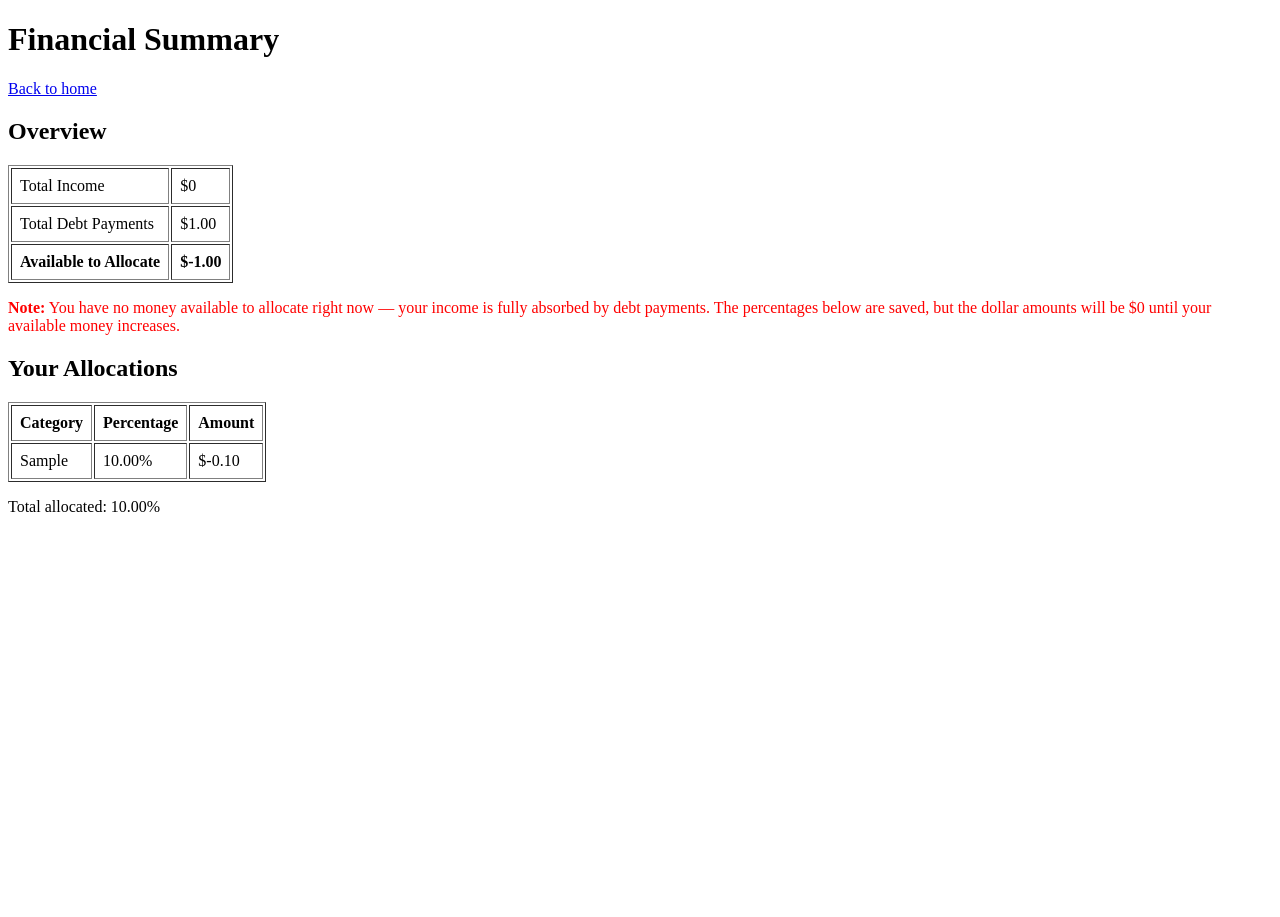
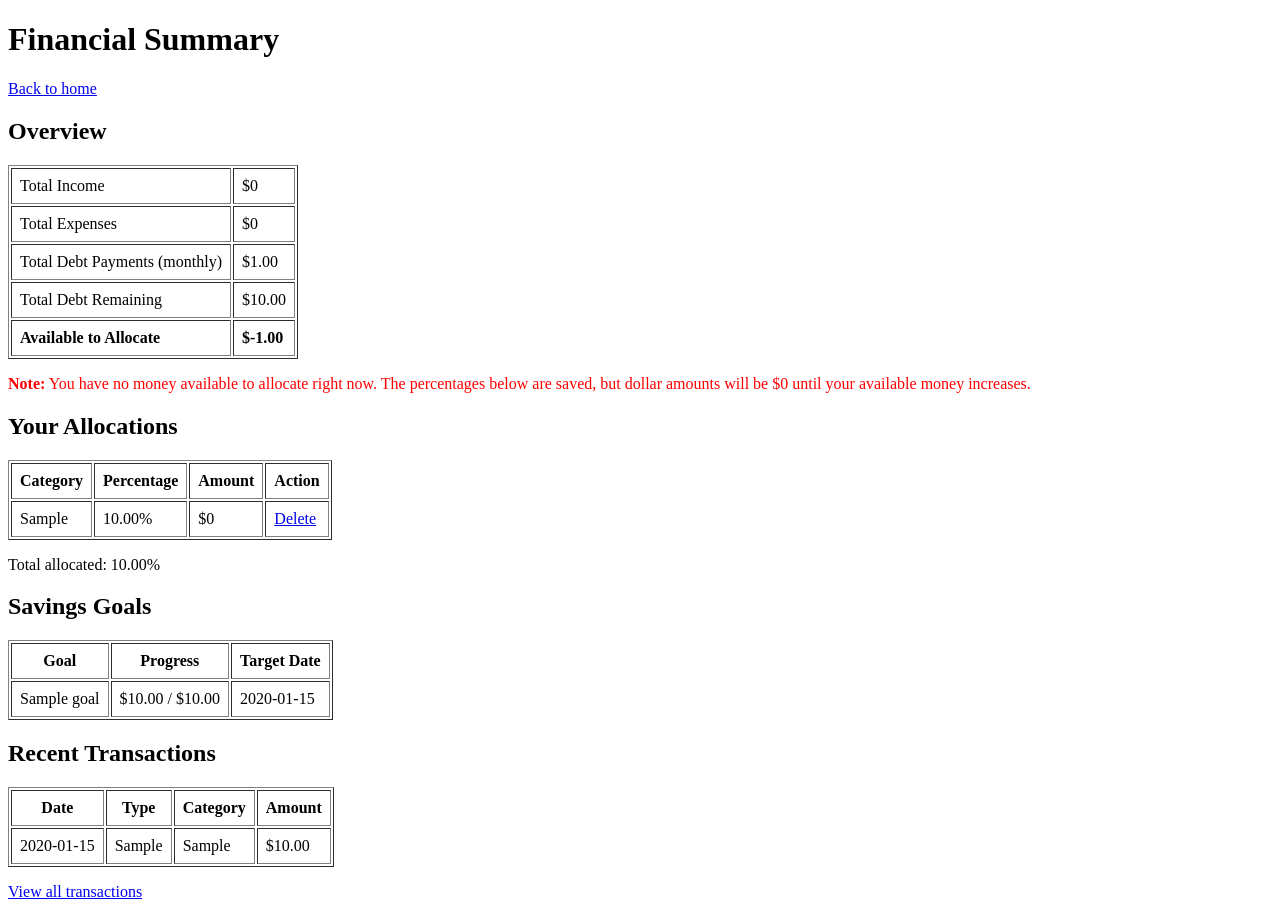
Before and after one commit to Juancho08062/finance-app, a Flask app: page /summary in a window 1280 px wide. Before the commit the page ends 512 px from the top, so only its background shows below. Run offline with Flask 3, Linux system fonts and the light colour scheme; a user stored in the database is signed in; tables that the repository leaves empty hold one stand-in row (values such as "Sample post").

Commit message:
add age-based quick setup, error handling, edit profile, delete routes, consolidated summary dashboard

```diff
--- a/app.py
+++ b/app.py
@@ -81,29 +81,68 @@ def __repr__(self):
 
 
 
+def get_recommended_split(age):
+    if age is None:
+        return [('Needs', 50), ('Fun Money', 30), ('Savings', 20)]
+    elif age < 30:
+        return [('Needs', 50), ('Fun Money', 20), ('Savings', 30)]
+    elif age < 45:
+        return [('Needs', 55), ('Fun Money', 20), ('Savings', 25)]
+    elif age < 60:
+        return [('Needs', 55), ('Fun Money', 15), ('Savings', 30)]
+    else:
+        return [('Needs', 60), ('Fun Money', 15), ('Savings', 25)]
+
+
 @app.route('/')
 def home():
     if current_user.is_authenticated:
-        return f"Hello, {current_user.email}! You are logged in. <a href='/transactions'>View Transactions</a> | <a href='/add_transaction'>Add Transaction</a> | <a href='/debts'>View Debts</a> | <a href='/add_debt'>Add Debt</a> | <a href='/goals'>View Goals</a> | <a href='/add_goal'>Add Goal</a> | <a href='/add_allocation'>Add Allocation</a> | <a href='/summary'>Financial Summary</a> | <a href='/logout'>Logout</a>"
+        return f"Hello, {current_user.email}! You are logged in. <a href='/edit_profile'>Edit Profile</a> | <a href='/transactions'>View Transactions</a> | <a href='/add_transaction'>Add Transaction</a> | <a href='/debts'>View Debts</a> | <a href='/add_debt'>Add Debt</a> | <a href='/goals'>View Goals</a> | <a href='/add_goal'>Add Goal</a> | <a href='/add_allocation'>Add Allocation</a> | <a href='/quick_setup_allocations'>Quick Setup (50/30/20)</a> | <a href='/summary'>Financial Summary</a> | <a href='/logout'>Logout</a>"
     return "Hello! You are not logged in..."
+
+
 @app.route('/register', methods=['GET', 'POST'])
 def register():
     if request.method == 'POST':
         email = request.form.get('email')
         password = request.form.get('password')
+        age = request.form.get('age') or None
+        income = request.form.get('income') or None
 
         existing_user = User.query.filter_by(email=email).first()
         if existing_user:
             return "An account with that email already exists."
 
         hashed_password = generate_password_hash(password)
-        new_user = User(email=email, password_hash=hashed_password)
+        new_user = User(email=email, password_hash=hashed_password, age=age, income=income)
         db.session.add(new_user)
         db.session.commit()
 
         return redirect(url_for('login'))
 
     return render_template('register.html')
+
+@app.route('/edit_profile', methods=['GET', 'POST'])
+@login_required
+def edit_profile():
+    if request.method == 'POST':
+        new_email = request.form.get('email')
+        age = request.form.get('age') or None
+        income = request.form.get('income') or None
+
+        if new_email != current_user.email:
+            existing = User.query.filter_by(email=new_email).first()
+            if existing:
+                return "That email is already taken by another account."
+
+        current_user.email = new_email
+        current_user.age = age
+        current_user.income = income
+        db.session.commit()
+
+        return redirect(url_for('home'))
+
+    return render_template('edit_profile.html')
 
 @app.route('/login', methods=['GET', 'POST'])
 def login():
@@ -186,6 +225,48 @@ def add_debt():
 
     return render_template('add_debt.html')
 
+@app.route('/delete_transaction/<int:id>')
+@login_required
+def delete_transaction(id):
+    t = Transaction.query.get_or_404(id)
+    if t.user_id != current_user.id:
+        return "Not authorized.", 403
+    db.session.delete(t)
+    db.session.commit()
+    return redirect(url_for('transactions'))
+
+
+@app.route('/delete_debt/<int:id>')
+@login_required
+def delete_debt(id):
+    d = Debt.query.get_or_404(id)
+    if d.user_id != current_user.id:
+        return "Not authorized.", 403
+    db.session.delete(d)
+    db.session.commit()
+    return redirect(url_for('debts'))
+
+
+@app.route('/delete_goal/<int:id>')
+@login_required
+def delete_goal(id):
+    g = SavingsGoal.query.get_or_404(id)
+    if g.user_id != current_user.id:
+        return "Not authorized.", 403
+    db.session.delete(g)
+    db.session.commit()
+    return redirect(url_for('goals'))
+
+
+@app.route('/delete_allocation/<int:id>')
+@login_required
+def delete_allocation(id):
+    a = BudgetAllocation.query.get_or_404(id)
+    if a.user_id != current_user.id:
+        return "Not authorized.", 403
+    db.session.delete(a)
+    db.session.commit()
+    return redirect(url_for('summary'))
 
 @app.route('/debts')
 @login_required
@@ -211,6 +292,38 @@ def add_allocation():
         return redirect(url_for('summary'))
 
     return render_template('add_allocation.html')
+
+@app.route('/quick_setup_allocations')
+@login_required
+def quick_setup_allocations():
+    if current_user.age is None:
+        return f"""
+        <h2>Please set your age first</h2>
+        <p>Quick Setup uses your age to recommend a personalized budget split. You haven't set your age yet, so we can't tailor this for you.</p>
+        <p><a href='{url_for('edit_profile')}'>Go to Edit Profile</a> to add your age, then come back here.</p>
+        <p><a href='{url_for('home')}'>Back to home</a></p>
+        """
+
+    try:
+        existing = BudgetAllocation.query.filter_by(user_id=current_user.id).all()
+        for a in existing:
+            db.session.delete(a)
+
+        recommended_split = get_recommended_split(current_user.age)
+        for category, percentage in recommended_split:
+            db.session.add(BudgetAllocation(user_id=current_user.id, category=category, percentage=percentage))
+
+        db.session.commit()
+        return redirect(url_for('summary'))
+
+    except Exception as e:
+        db.session.rollback()
+        return f"""
+        <h2>Quick Setup failed</h2>
+        <p>Something went wrong while setting up your recommended allocations.</p>
+        <p><strong>Reason:</strong> {str(e)}</p>
+        <p><a href='{url_for('home')}'>Back to home</a></p>
+        """, 500
 
 
 @app.route('/add_goal', methods=['GET', 'POST'])
@@ -251,26 +364,38 @@ def summary():
     income_transactions = Transaction.query.filter_by(user_id=current_user.id, type='income').all()
     total_income = sum(t.amount for t in income_transactions) or 0
 
+    expense_transactions = Transaction.query.filter_by(user_id=current_user.id, type='expense').all()
+    total_expenses = sum(t.amount for t in expense_transactions) or 0
+
     user_debts = Debt.query.filter_by(user_id=current_user.id).all()
+    total_debt_remaining = sum(d.remaining_balance for d in user_debts) or 0
     total_debt_payments = sum(d.minimum_payment or 0 for d in user_debts) or 0
 
-    available = total_income - total_debt_payments
+    available = total_income - total_debt_payments - total_expenses
+
+    user_goals = SavingsGoal.query.filter_by(user_id=current_user.id).all()
 
     user_allocations = BudgetAllocation.query.filter_by(user_id=current_user.id).all()
     total_percentage = sum(a.percentage for a in user_allocations) or 0
 
     allocations = []
     for a in user_allocations:
-        amount = available * (a.percentage / 100)
-        allocations.append({'category': a.category, 'percentage': a.percentage, 'amount': round(amount, 2)})
+        amount = available * (a.percentage / 100) if available > 0 else 0
+        allocations.append({'id': a.id, 'category': a.category, 'percentage': a.percentage, 'amount': round(amount, 2)})
+
+    recent_transactions = Transaction.query.filter_by(user_id=current_user.id).order_by(Transaction.date.desc()).limit(5).all()
 
     return render_template(
         'summary.html',
         total_income=total_income,
+        total_expenses=total_expenses,
+        total_debt_remaining=total_debt_remaining,
         total_debt_payments=total_debt_payments,
         available=available,
         allocations=allocations,
-        total_percentage=total_percentage
+        total_percentage=total_percentage,
+        goals=user_goals,
+        recent_transactions=recent_transactions
     )
 if __name__ == '__main__':
     app.run(debug=True)
--- a/templates/debts.html
+++ b/templates/debts.html
@@ -22,6 +22,7 @@
     <td>${{ d.remaining_balance }}</td>
     <td>{{ d.interest_rate }}%</td>
     <td>${{ d.minimum_payment }}</td>
+    <td><a href="{{ url_for('delete_debt', id=d.id) }}" onclick="return confirm('Delete this debt?')">Delete</a></td>
 </tr>
 {% endfor %}
     </table>
--- a/templates/goals.html
+++ b/templates/goals.html
@@ -18,6 +18,7 @@
     <td>{{ g.name }}</td>
     <td>${{ g.current_amount }} / ${{ g.target_amount }}</td>
     <td>{{ g.target_date or 'No deadline' }}</td>
+    <td><a href="{{ url_for('delete_goal', id=g.id) }}" onclick="return confirm('Delete this goal?')">Delete</a></td>
 </tr>
 {% endfor %}
     </table>
--- a/templates/register.html
+++ b/templates/register.html
@@ -10,6 +10,10 @@
         <input type="email" name="email" required><br><br>
         <label>Password:</label>
         <input type="password" name="password" required><br><br>
+        <label>Age:</label>
+        <input type="number" name="age"><br><br>
+        <label>Annual Income:</label>
+        <input type="number" step="0.01" name="income"><br><br>
         <button type="submit">Register</button>
     </form>
 </body>
--- a/templates/summary.html
+++ b/templates/summary.html
@@ -10,33 +10,52 @@
     <h2>Overview</h2>
     <table border="1" cellpadding="8">
         <tr><td>Total Income</td><td>${{ total_income }}</td></tr>
-        <tr><td>Total Debt Payments</td><td>${{ total_debt_payments }}</td></tr>
+        <tr><td>Total Expenses</td><td>${{ total_expenses }}</td></tr>
+        <tr><td>Total Debt Payments (monthly)</td><td>${{ total_debt_payments }}</td></tr>
+        <tr><td>Total Debt Remaining</td><td>${{ total_debt_remaining }}</td></tr>
         <tr><td><strong>Available to Allocate</strong></td><td><strong>${{ available }}</strong></td></tr>
     </table>
 
     {% if available <= 0 %}
-    <p style="color: red;"><strong>Note:</strong> You have no money available to allocate right now — your income is fully absorbed by debt payments. The percentages below are saved, but the dollar amounts will be $0 until your available money increases.</p>
+    <p style="color: red;"><strong>Note:</strong> You have no money available to allocate right now. The percentages below are saved, but dollar amounts will be $0 until your available money increases.</p>
     {% endif %}
 
     <h2>Your Allocations</h2>
     {% if allocations %}
     <table border="1" cellpadding="8">
-        <tr>
-            <th>Category</th>
-            <th>Percentage</th>
-            <th>Amount</th>
-        </tr>
+        <tr><th>Category</th><th>Percentage</th><th>Amount</th><th>Action</th></tr>
         {% for a in allocations %}
-        <tr>
-            <td>{{ a.category }}</td>
-            <td>{{ a.percentage }}%</td>
-            <td>${{ a.amount }}</td>
-        </tr>
+        <tr><td>{{ a.category }}</td><td>{{ a.percentage }}%</td><td>${{ a.amount }}</td><td><a href="{{ url_for('delete_allocation', id=a.id) }}" onclick="return confirm('Delete this allocation?')">Delete</a></td></tr>
         {% endfor %}
     </table>
     <p>Total allocated: {{ total_percentage }}%</p>
     {% else %}
-    <p>You haven't set up any budget allocations yet.</p>
+    <p>You haven't set up any budget allocations yet. <a href="{{ url_for('quick_setup_allocations') }}">Use recommended split</a></p>
+    {% endif %}
+
+    <h2>Savings Goals</h2>
+    {% if goals %}
+    <table border="1" cellpadding="8">
+        <tr><th>Goal</th><th>Progress</th><th>Target Date</th></tr>
+        {% for g in goals %}
+        <tr><td>{{ g.name }}</td><td>${{ g.current_amount }} / ${{ g.target_amount }}</td><td>{{ g.target_date or 'No deadline' }}</td></tr>
+        {% endfor %}
+    </table>
+    {% else %}
+    <p>No savings goals yet. <a href="{{ url_for('add_goal') }}">Add one</a></p>
+    {% endif %}
+
+    <h2>Recent Transactions</h2>
+    {% if recent_transactions %}
+    <table border="1" cellpadding="8">
+        <tr><th>Date</th><th>Type</th><th>Category</th><th>Amount</th></tr>
+        {% for t in recent_transactions %}
+        <tr><td>{{ t.date }}</td><td>{{ t.type }}</td><td>{{ t.category }}</td><td>${{ t.amount }}</td></tr>
+        {% endfor %}
+    </table>
+    <p><a href="{{ url_for('transactions') }}">View all transactions</a></p>
+    {% else %}
+    <p>No transactions yet. <a href="{{ url_for('add_transaction') }}">Add one</a></p>
     {% endif %}
 </body>
 </html>
--- a/templates/transactions.html
+++ b/templates/transactions.html
@@ -22,6 +22,7 @@
     <td>{{ t.category }}</td>
     <td>{{ t.description }}</td>
     <td>${{ t.amount }}</td>
+    <td><a href="{{ url_for('delete_transaction', id=t.id) }}" onclick="return confirm('Delete this transaction?')">Delete</a></td>
 </tr>
 {% endfor %}
     </table>
```
Also changed, not shown: templates/edit_profile.html (added, +22 -0 lines). Lines whose indentation alone changed are shown as unchanged.
